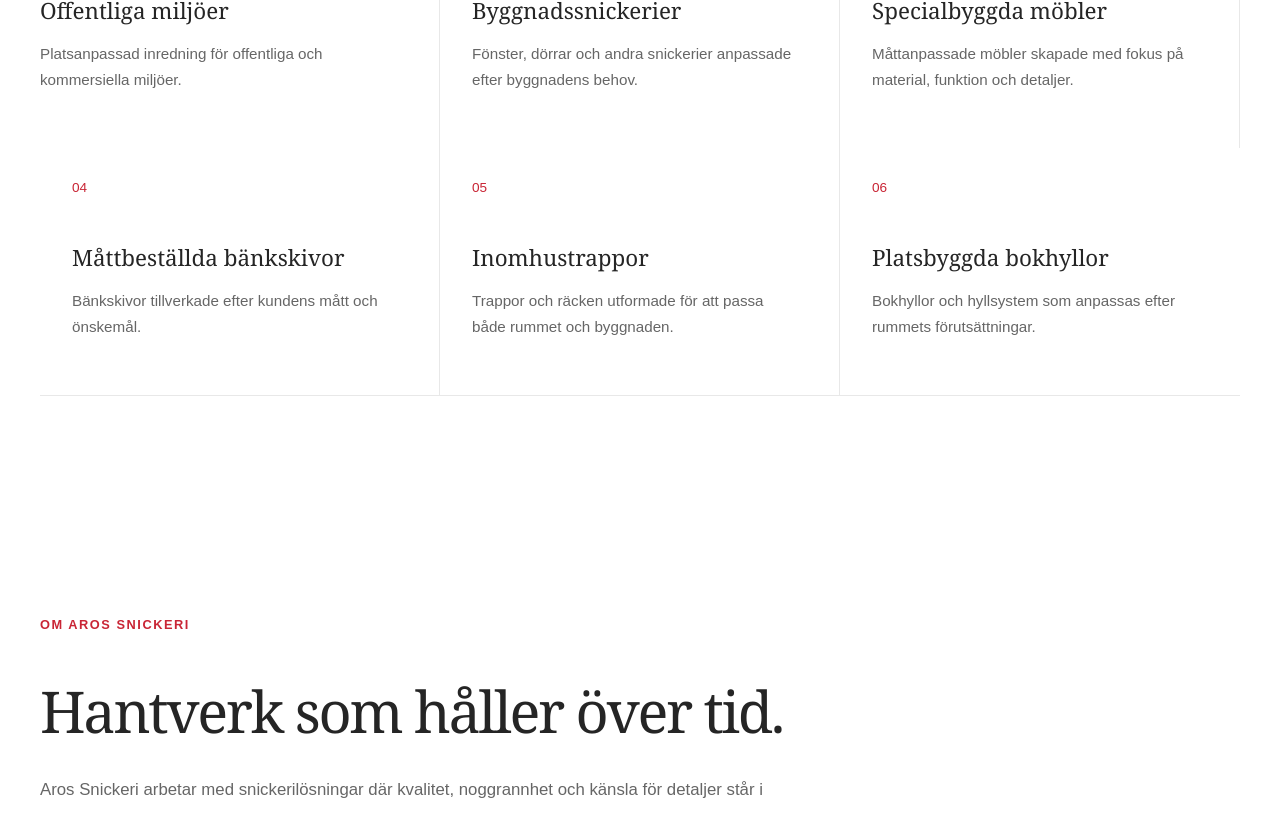
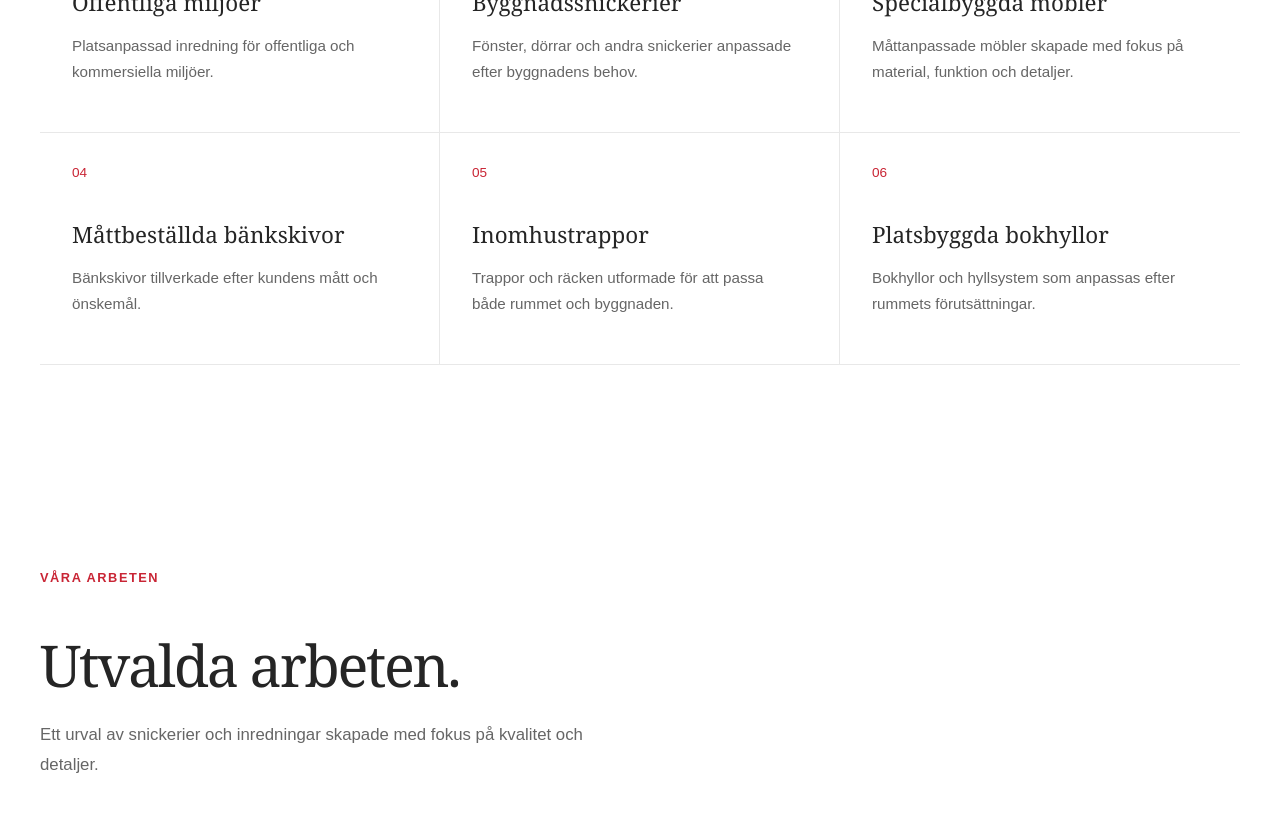
Before and after one commit to minza-42/arossnickeri_react, a React (Vite) app: page /om-oss in a window 1280 px wide. Shown: the part 1180-1993 px from the top of the page. Built offline with nearby package versions, Linux system fonts and the light colour scheme.

Commit message:
feat: add project gallery and improve services layout

```diff
--- /dev/null
+++ b/src/components/Gallery.tsx
@@ -0,0 +1,61 @@
+const galleryItems = [
+  {
+    image: "specialbyggda-mobler.webp",
+    title: "Specialbyggda möbler",
+    category: "Specialsnickeri",
+  },
+  {
+    image: "offentliga-miljö.webp",
+    title: "Offentliga miljöer",
+    category: "Inredning",
+  },
+  {
+    image: "bokhylla-header.webp",
+    title: "Platsbyggda bokhyllor",
+    category: "Specialsnickeri",
+  },
+  {
+    image: "trappor_header.webp",
+    title: "Inomhustrappor",
+    category: "Byggnadssnickeri",
+  },
+];
+
+function Gallery() {
+  return (
+    <section className="gallery" id="referenser">
+      <div className="container">
+        <div className="gallery__intro">
+          <p className="gallery__eyebrow">Våra arbeten</p>
+
+          <h2>Utvalda arbeten.</h2>
+
+          <p className="gallery__description">
+            Ett urval av snickerier och inredningar skapade med fokus på
+            kvalitet och detaljer.
+          </p>
+        </div>
+
+        <div className="gallery__grid">
+          {galleryItems.map((item) => (
+            <article className="gallery-card" key={item.image}>
+              <div className="gallery-card__image">
+                <img
+                  src={`/src/assets/images/${item.image}`}
+                  alt={item.title}
+                />
+              </div>
+
+              <div className="gallery-card__content">
+                <p>{item.category}</p>
+                <h3>{item.title}</h3>
+              </div>
+            </article>
+          ))}
+        </div>
+      </div>
+    </section>
+  );
+}
+
+export default Gallery;
--- a/src/components/Header.tsx
+++ b/src/components/Header.tsx
@@ -11,7 +11,7 @@ function Header() {
         <nav className="header__nav">
           <a href="#om-oss">Om oss</a>
           <a href="#tjanster">Vad vi gör</a>
-          <a href="#referenser">Referenser</a>
+          <a href="#referenser">Galleri</a>
         </nav>
 
         <div className="header__contact">
--- a/src/pages/Home.tsx
+++ b/src/pages/Home.tsx
@@ -1,12 +1,14 @@
 import Hero from "../components/Hero";
 import Services from "../components/Services";
 import About from "../components/About";
+import Gallery from "../components/Gallery";
 
 function Home() {
   return (
     <main>
       <Hero />
       <Services />
+      <Gallery />
       <About />
     </main>
   );
--- a/src/styles/_about.scss
+++ b/src/styles/_about.scss
@@ -1,4 +1,3 @@
-
 @use "./variables" as *;
 
 .about {
--- /dev/null
+++ b/src/styles/_gallery.scss
@@ -0,0 +1,105 @@
+@use "./variables" as *;
+
+.gallery {
+  padding: 6rem 0;
+  background-color: $color-background;
+
+  &__intro {
+    max-width: 700px;
+    margin-bottom: 3rem;
+  }
+
+  &__eyebrow {
+    margin-bottom: 1rem;
+    color: $color-primary;
+    font-size: 0.8rem;
+    font-weight: 600;
+    letter-spacing: 0.12em;
+    text-transform: uppercase;
+  }
+
+  h2 {
+    margin-bottom: 1.5rem;
+    color: $color-text;
+    font-family: $font-heading;
+    font-size: clamp(2.5rem, 4.5vw, 4rem);
+    font-weight: 500;
+    line-height: 1.1;
+    letter-spacing: -0.04em;
+  }
+
+  &__description {
+    max-width: 600px;
+    color: $color-muted;
+    font-family: $font-body;
+    font-size: 1.05rem;
+    line-height: 1.8;
+  }
+
+  &__grid {
+    display: grid;
+    grid-template-columns: repeat(2, minmax(0, 1fr));
+    gap: 2rem;
+  }
+}
+
+.gallery-card {
+  min-width: 0;
+
+  &__image {
+    overflow: hidden;
+    background-color: $color-surface;
+    aspect-ratio: 4 / 3;
+
+    img {
+      display: block;
+      width: 100%;
+      height: 100%;
+      object-fit: cover;
+      transition: transform 0.4s ease;
+    }
+  }
+
+  &:hover {
+    .gallery-card__image img {
+      transform: scale(1.04);
+    }
+  }
+
+  &__content {
+    padding-top: 1.25rem;
+
+    p {
+      margin-bottom: 0.5rem;
+      color: $color-primary;
+      font-size: 0.8rem;
+      font-weight: 600;
+      letter-spacing: 0.08em;
+      text-transform: uppercase;
+    }
+
+    h3 {
+      color: $color-text;
+      font-family: $font-heading;
+      font-size: 1.5rem;
+      font-weight: 500;
+    }
+  }
+}
+
+@media (max-width: 768px) {
+  .gallery {
+    padding: 4rem 0;
+
+    &__grid {
+      grid-template-columns: 1fr;
+      gap: 2.5rem;
+    }
+  }
+
+  .gallery-card {
+    &__content h3 {
+      font-size: 1.3rem;
+    }
+  }
+}
--- a/src/styles/_services.scss
+++ b/src/styles/_services.scss
@@ -45,19 +45,22 @@
 }
 
 .service-card {
-  padding: 2rem 2rem 2.5rem 0;
+  min-width: 0;
+  padding: 2rem;
 
-  &:not(:last-child) {
+  // Lodräta linjer mellan kolumnerna
+  &:not(:nth-child(3n)) {
     border-right: 1px solid $color-border;
   }
 
-  &:not(:first-child) {
-    padding-left: 2rem;
+  // Vågrät linje mellan första och andra raden
+  &:nth-child(n + 4) {
+    border-top: 1px solid $color-border;
   }
 
   &__number {
     display: block;
-    margin-bottom: 3rem;
+    margin-bottom: 2.5rem;
     color: $color-primary;
     font-size: 0.85rem;
     font-weight: 500;
@@ -88,22 +91,21 @@
     &__intro {
       margin-bottom: 2.5rem;
     }
-
-    &__grid {
-      grid-template-columns: 1fr;
-    }
   }
 
   .service-card {
     padding: 1.75rem 0;
 
-    &:not(:last-child) {
+    &:not(:nth-child(3n)) {
       border-right: none;
-      border-bottom: 1px solid $color-border;
     }
 
-    &:not(:first-child) {
-      padding-left: 0;
+    &:nth-child(n + 4) {
+      border-top: none;
+    }
+
+    &:not(:last-child) {
+      border-bottom: 1px solid $color-border;
     }
 
     &__number {
@@ -111,3 +113,15 @@
     }
   }
 }
+
+@media (max-width: 480px) {
+  .services {
+    padding: 3.5rem 0;
+  }
+
+  .service-card {
+    h3 {
+      font-size: 1.3rem;
+    }
+  }
+}
--- a/src/styles/main.scss
+++ b/src/styles/main.scss
@@ -4,4 +4,5 @@
 @use "./hero";
 @use "./services";
 @use "./about";
+@use "./gallery";
 @use "./responsive";
```
